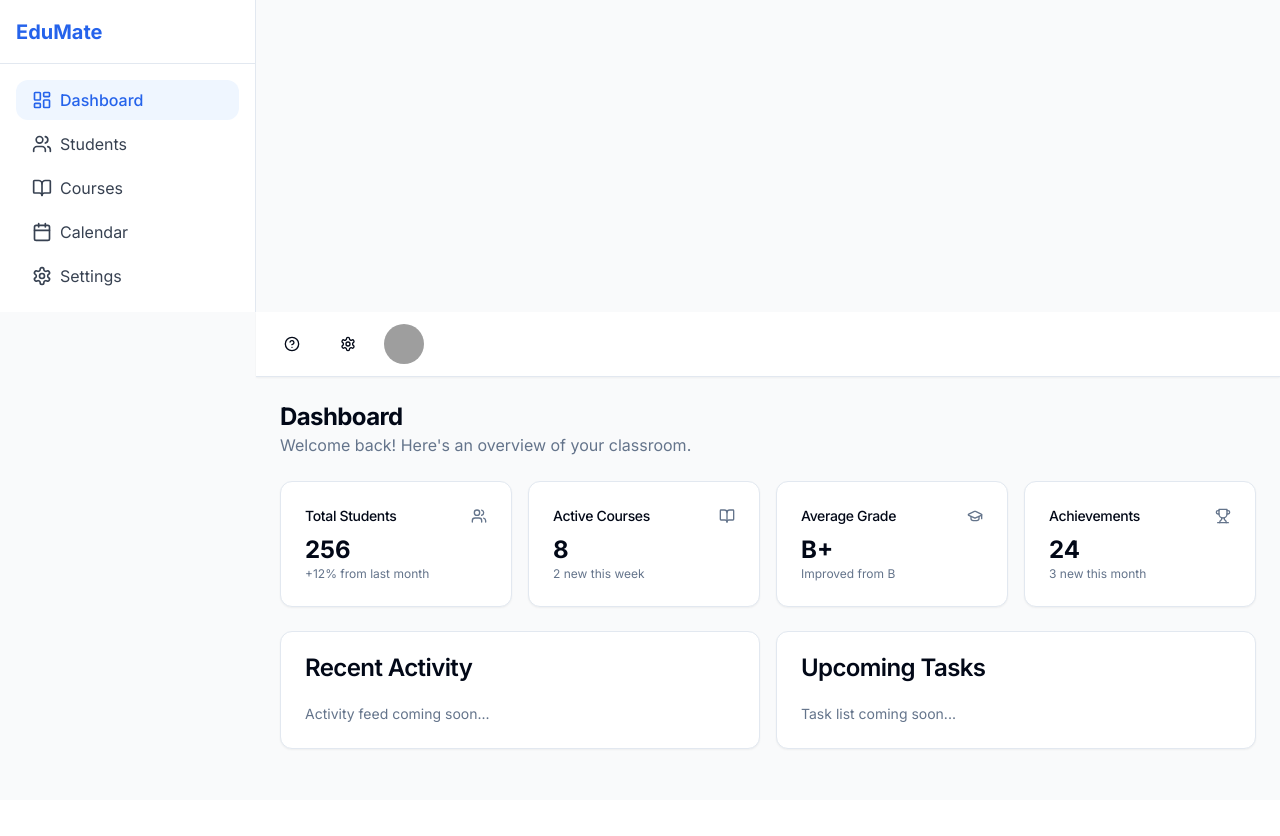
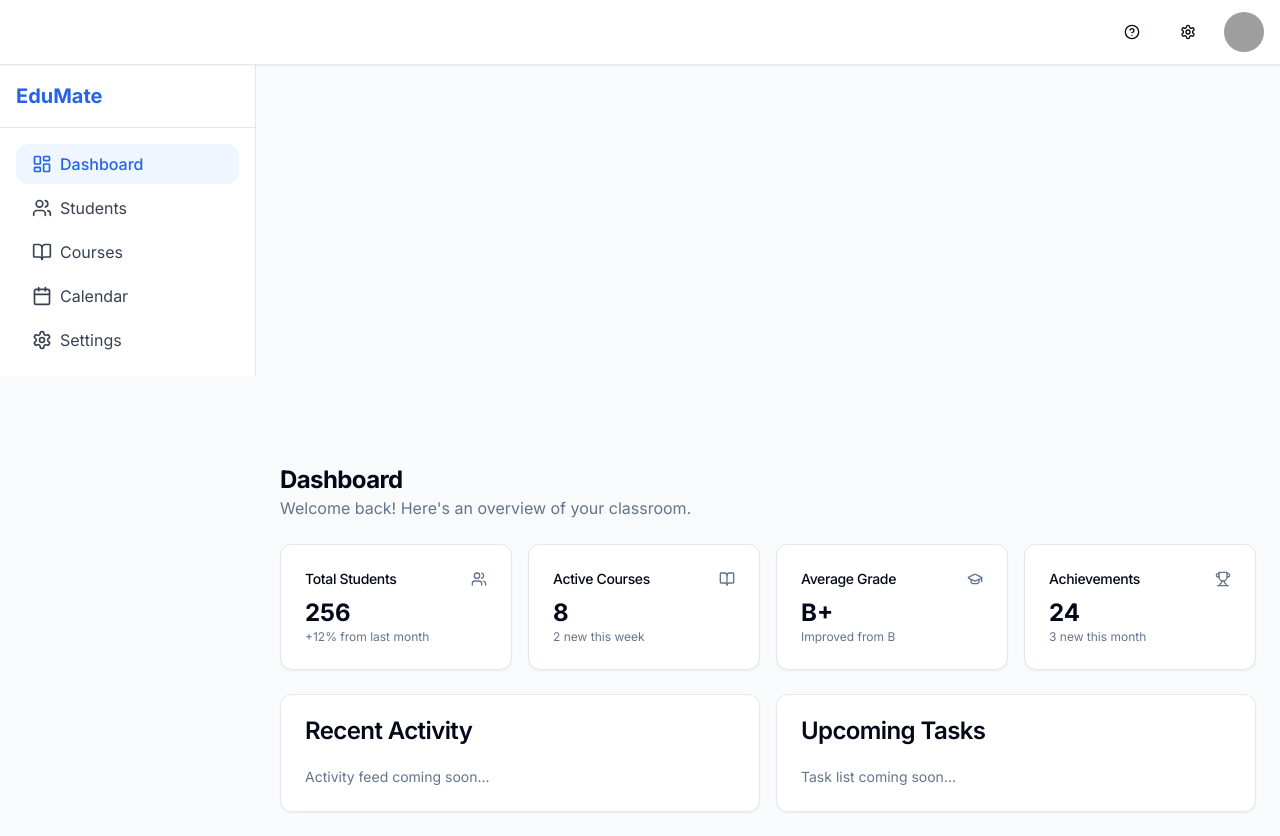
Before and after one commit to CarlDomech/edumate-connectify, a React (Vite) app: page /dashboard in a window 1280 px wide. Before the commit the page ends 800 px from the top, so only its background shows below. Built offline with nearby package versions, Linux system fonts and the light colour scheme; grey boxes are pictures that could not be loaded.

Commit message:
Fix layout structure issues
Correct the layout structure based on the provided design specifications to improve the overall appearance and functionality of the application.
[skip gpt_engineer]

```diff
--- a/src/components/DashboardLayout.tsx
+++ b/src/components/DashboardLayout.tsx
@@ -50,58 +50,19 @@ const DashboardLayout = ({ children }: DashboardLayoutProps) => {
 
   return (
     <div className="min-h-screen bg-gray-50">
-      {/* Sidebar */}
-      <div
-        className={`fixed inset-y-0 left-0 z-50 w-64 bg-white border-r transform ${
-          sidebarOpen ? "translate-x-0" : "-translate-x-full"
-        } transition-transform duration-300 ease-in-out lg:translate-x-0 lg:static`}
-      >
-        <div className="h-full flex flex-col">
-          <div className="flex items-center justify-between h-16 px-4 border-b">
-            <Link to="/dashboard" className="text-xl font-bold text-primary-600">
-              EduMate
-            </Link>
+      {/* Header */}
+      <header className="fixed top-0 left-0 right-0 z-50 bg-white border-b shadow-sm">
+        <div className="flex items-center justify-between h-16 px-4">
+          <div className="flex items-center lg:hidden">
             <Button
               variant="ghost"
               size="icon"
-              className="lg:hidden"
-              onClick={() => setSidebarOpen(false)}
+              onClick={() => setSidebarOpen(!sidebarOpen)}
             >
-              <X className="h-5 w-5" />
+              {sidebarOpen ? <X className="h-5 w-5" /> : <Menu className="h-5 w-5" />}
             </Button>
           </div>
-          <nav className="flex-1 p-4 space-y-1">
-            {navigation.map((item) => {
-              const isActive = location.pathname === item.href;
-              return (
-                <Link
-                  key={item.name}
-                  to={item.href}
-                  className={`nav-link ${isActive ? "active" : ""}`}
-                >
-                  <item.icon className="h-5 w-5" />
-                  {item.name}
-                </Link>
-              );
-            })}
-          </nav>
-        </div>
-      </div>
-
-      {/* Main content */}
-      <div className="flex-1 min-w-0 flex flex-col lg:pl-64">
-        {/* Header */}
-        <header className="sticky top-0 z-10 bg-white border-b shadow-sm">
-          <div className="flex items-center justify-between h-16 px-4">
-            <Button
-              variant="ghost"
-              size="icon"
-              className="lg:hidden"
-              onClick={() => setSidebarOpen(true)}
-            >
-              <Menu className="h-5 w-5" />
-            </Button>
-
+          <div className="flex-1 lg:pl-64" /> {/* Spacer to align with sidebar */}
           <div className="flex items-center space-x-4">
             <Button variant="ghost" size="icon">
               <HelpCircle className="h-5 w-5" />
@@ -109,7 +70,6 @@ const DashboardLayout = ({ children }: DashboardLayoutProps) => {
             <Button variant="ghost" size="icon">
               <Settings className="h-5 w-5" />
             </Button>
-
             <DropdownMenu>
               <DropdownMenuTrigger asChild>
                 <Button variant="ghost" size="icon" className="rounded-full">
@@ -137,13 +97,42 @@ const DashboardLayout = ({ children }: DashboardLayoutProps) => {
         </div>
       </header>
 
-        {/* Main content area */}
-        <main className="flex-1 p-6">
-          <div className="max-w-7xl mx-auto">
+      {/* Sidebar */}
+      <div
+        className={`fixed inset-y-0 left-0 z-40 w-64 bg-white border-r transform ${
+          sidebarOpen ? "translate-x-0" : "-translate-x-full"
+        } transition-transform duration-300 ease-in-out lg:translate-x-0 lg:static`}
+      >
+        <div className="flex flex-col h-full pt-16"> {/* Added pt-16 to account for header height */}
+          <div className="flex items-center h-16 px-4 border-b">
+            <Link to="/dashboard" className="text-xl font-bold text-primary-600">
+              EduMate
+            </Link>
+          </div>
+          <nav className="flex-1 p-4 space-y-1">
+            {navigation.map((item) => {
+              const isActive = location.pathname === item.href;
+              return (
+                <Link
+                  key={item.name}
+                  to={item.href}
+                  className={`nav-link ${isActive ? "active" : ""}`}
+                >
+                  <item.icon className="h-5 w-5" />
+                  {item.name}
+                </Link>
+              );
+            })}
+          </nav>
+        </div>
+      </div>
+
+      {/* Main content */}
+      <main className="lg:pl-64 pt-16"> {/* Added pt-16 to account for header height */}
+        <div className="max-w-7xl mx-auto p-6">
           {children}
         </div>
       </main>
-      </div>
     </div>
   );
 };
```
Lines whose indentation alone changed are shown as unchanged.
